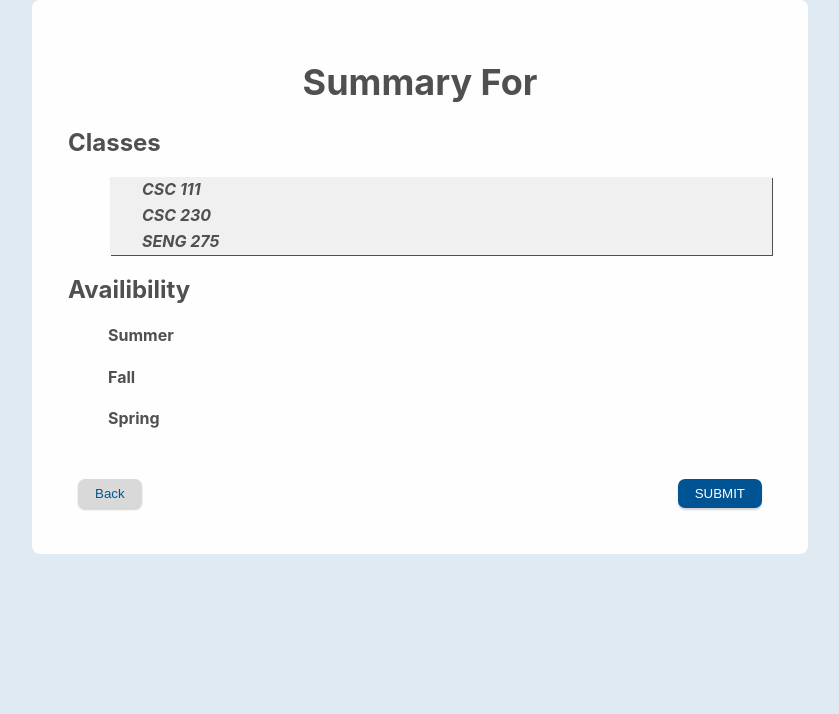
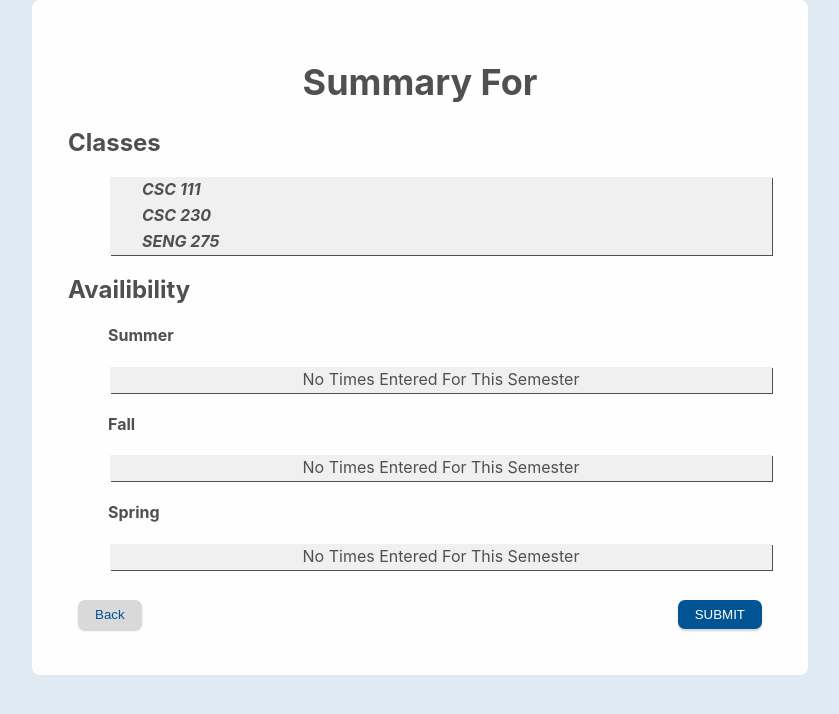
Before and after one commit to seng499-company1/frontend, a React (Create React App) app in the folder best-uvic-scheduler/: page /SelectProfessor/Summary in a window 1280 px wide. Shown: the top 714 px of the page, without its empty margins (220-1059 px from the left). Built offline with nearby package versions, Linux system fonts and the light colour scheme.

Commit message:
added warning text for times not entered

```diff
--- a/best-uvic-scheduler/src/Pages/ProfessorDataInput/Summary.tsx
+++ b/best-uvic-scheduler/src/Pages/ProfessorDataInput/Summary.tsx
@@ -60,6 +60,17 @@ const TimeText = styled.div`
   grid-row: 1;
 `;
 
+const WarningTextRow = styled.div`
+  padding-top: 2px;
+  box-shadow: 1px 1px;
+  background-color: var(--grey-50);
+  padding-bottom: 4px;
+`;
+const WarningText = styled.div`
+  text-align: center;
+  grid-column
+`;
+
 const Space = styled.br`
   margin-bottom: 2px;
 `;
@@ -91,8 +102,6 @@ export function Summary() {
   TimesTest.summer = timesFromContext["Spring 2023"];
   TimesTest.spring = timesFromContext["Summer 2023"];
 
-  console.log(TimesTest);
-  console.log(Times);
   //hooks
   const { qualifications, setQualifications } = useContext(
     QualificationsContext
@@ -123,6 +132,7 @@ export function Summary() {
       <TimeDiv>
         {Courses.map(function (Course, index) {
           let name = Course.course_code;
+
           return (
             <TimeRow>
               <DayText>
@@ -142,15 +152,34 @@ export function Summary() {
 
       <h2>Availibility</h2>
       <Header4>Summer</Header4>
+
+      {(() => {
+        if (
+          timeSummer.Monday.times.length === 0 &&
+          timeSummer.Tuesday.times.length === 0 &&
+          timeSummer.Wednesday.times.length === 0 &&
+          timeSummer.Thursday.times.length === 0 &&
+          timeSummer.Friday.times.length === 0
+        ) {
+          return (
+            <TimeDiv>
+              <WarningTextRow>
+                <WarningText>No Times Entered For This Semester</WarningText>
+              </WarningTextRow>
+            </TimeDiv>
+          );
+        } else {
+          return <div></div>;
+        }
+      })()}
       {Object.keys(timeSummer).map(function (Day, index) {
         const day = weekdays[Day];
         let times = stringToTime(timeSummer[Day].times);
 
+        let loop = 0;
         return (
           <TimeDiv>
             {times.map(function (time, timeIndex) {
-              const timeSplit = time.split(" ");
-
               return (
                 <TimeRow>
                   <DayText> {day}</DayText>
@@ -166,6 +195,26 @@ export function Summary() {
       })}
 
       <Header4>Fall</Header4>
+
+      {(() => {
+        if (
+          timeFall.Monday.times.length === 0 &&
+          timeFall.Tuesday.times.length === 0 &&
+          timeFall.Wednesday.times.length === 0 &&
+          timeFall.Thursday.times.length === 0 &&
+          timeFall.Friday.times.length === 0
+        ) {
+          return (
+            <TimeDiv>
+              <WarningTextRow>
+                <WarningText>No Times Entered For This Semester</WarningText>
+              </WarningTextRow>
+            </TimeDiv>
+          );
+        } else {
+          return <div></div>;
+        }
+      })()}
       {Object.keys(timeFall).map(function (Day, index) {
         const day = weekdays[Day];
         let times = stringToTime(timeFall[Day].times);
@@ -189,6 +238,25 @@ export function Summary() {
         );
       })}
       <Header4>Spring</Header4>
+      {(() => {
+        if (
+          timeSpring.Monday.times.length === 0 &&
+          timeSpring.Tuesday.times.length === 0 &&
+          timeSpring.Wednesday.times.length === 0 &&
+          timeSpring.Thursday.times.length === 0 &&
+          timeSpring.Friday.times.length === 0
+        ) {
+          return (
+            <TimeDiv>
+              <WarningTextRow>
+                <WarningText>No Times Entered For This Semester</WarningText>
+              </WarningTextRow>
+            </TimeDiv>
+          );
+        } else {
+          return <div></div>;
+        }
+      })()}
       {Object.keys(timeSpring).map(function (Day, index) {
         const day = weekdays[Day];
         let times = stringToTime(timeSpring[Day].times);
```
